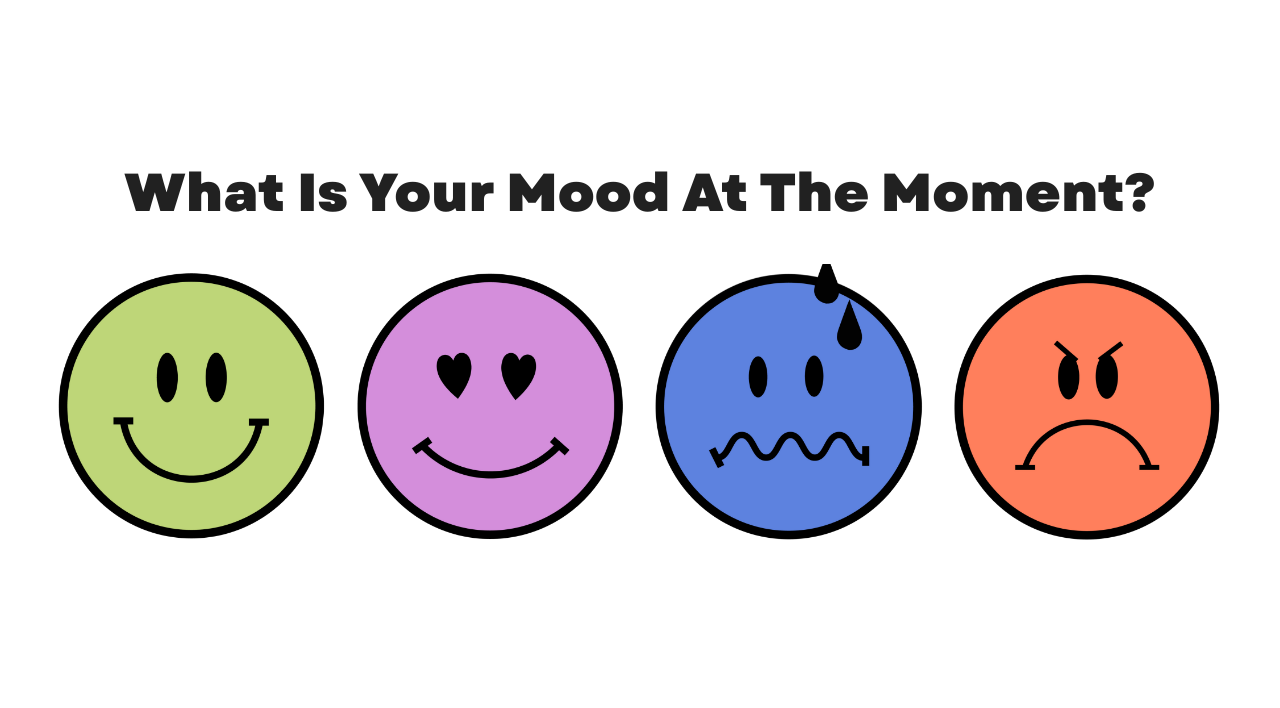
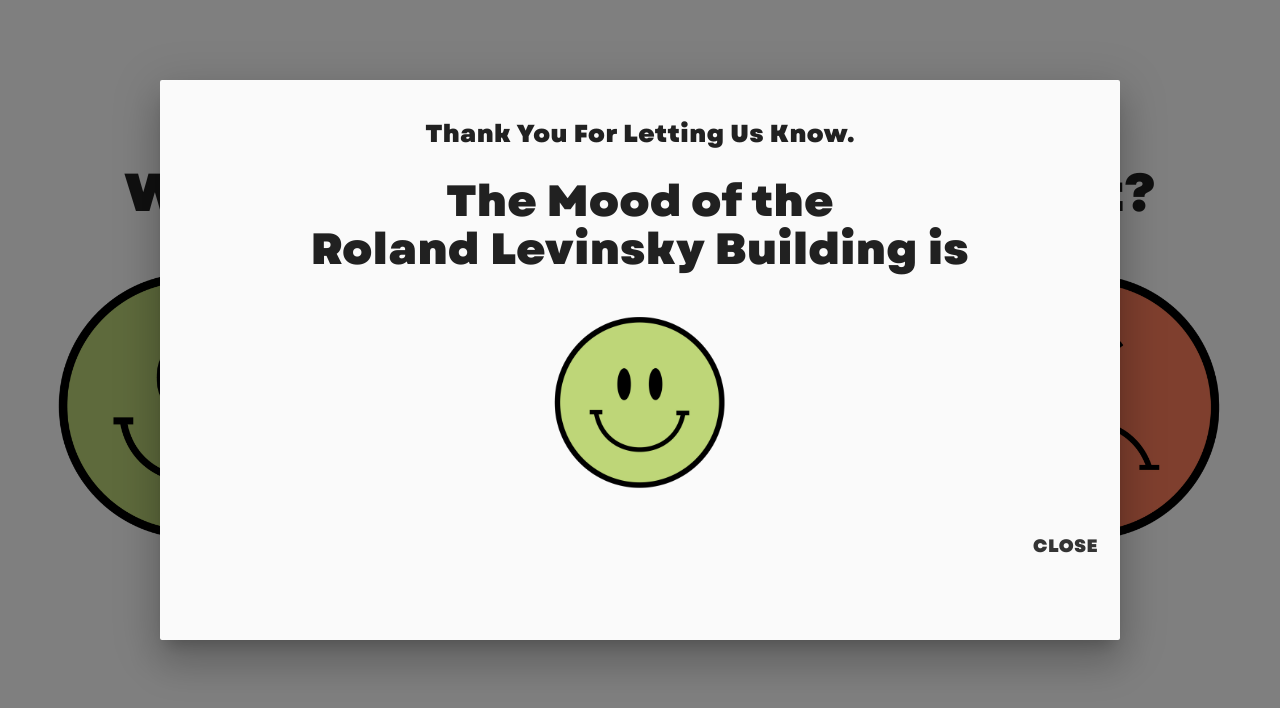
Before and after one commit to natashabatorijsdmd/publicMoodNew, a website: page index.html in a window 1280 px wide. Both pictures are taken after a click on the picture 192 px from the left and 405 px from the top of the page. Drawn offline with Linux system fonts and the light colour scheme; no server answers.

Commit message:
Adding in snapshot js

```diff
--- a/css/styles.css
+++ b/css/styles.css
@@ -2,10 +2,6 @@
     src: url(/assets/fonts/Garet-Heavy.ttf);
     font-family: Garet;
   }
-
-.body{
- background-image: url(/assets/backgroundGradient.png)
-}
 
 .main{
     padding-top: 10%;
@@ -30,3 +26,35 @@
     padding-left: 5px;
     padding-right: 5px;
 }
+
+.modal{
+    width: 75%;
+    height: 75%;
+}
+
+.thankyou{
+    text-align: center;
+    padding-bottom: 20px;
+    font-family: Garet;
+    letter-spacing: 0.5px;
+}
+
+.moodIs{
+    text-align: center;
+    padding-bottom: 20px;
+    font-family: Garet;
+    letter-spacing: 0.5px;
+}
+
+.buildingMood{
+    margin: auto;
+    display: block;
+    text-align: center;
+}
+
+.closeBtn{
+    text-align: center;
+    font-family: Garet;
+    font-size: large;
+    letter-spacing: 0.5px;
+}
--- a/index.html
+++ b/index.html
@@ -36,9 +36,11 @@
   <!-- Modal Structure -->
   <div id="modal1" class="modal">
     <div class="modal-content">
-      <h4>Thank You For Letting Us Know</h4>
-      <p>The Mood of the Roland Levinsky Building is</p>
-      <img class="joy" data-mood="joy" src="/assets/joy.png" alt="" width="20%">
+      <h5 class="thankyou">Thank You For Letting Us Know.</h5>
+      <h3 class="moodIs">The Mood of the
+          <br>
+        Roland Levinsky Building is</h3>
+      <img class="buildingMood joy" data-mood="joy" src="/assets/joy.png" alt="" width="20%">
     </div>
     <div class="modal-footer">
       <a href="#!" class="closeBtn modal-close waves-effect waves-green btn-flat">Close</a>
--- a/js/script.js
+++ b/js/script.js
@@ -22,7 +22,7 @@ joy.addEventListener('click', (e) => {
    modal.open();
    setTimeout(() => {
        modal.close()
-   }, 2000)
+   }, 12000)
    clearTimeout();
 })
 
@@ -32,7 +32,7 @@ love.addEventListener('click', (e) => {
    modal.open();
    setTimeout(() => {
        modal.close()
-   }, 2000)
+   }, 12000)
    clearTimeout();
 })
 
@@ -42,7 +42,7 @@ fear.addEventListener('click', (e) => {
    modal.open();
    setTimeout(() => {
        modal.close()
-   }, 2000)
+   }, 12000)
    clearTimeout();
 })
 
@@ -52,7 +52,7 @@ hate.addEventListener('click', (e) => {
    modal.open();
    setTimeout(() => {
        modal.close()
-   }, 2000)
+   }, 12000)
    clearTimeout();
 })
 
@@ -67,3 +67,32 @@ function saveMood(mood){
         console.log("saved")
        })
 }
+
+// Hi Chris, I'm sorry this is a mess I kind of started to figure it out but my brain was
+// so foggy I couldn't make any sense of anything (kind of felt dizzy even reading it)
+// I have put down some comments and stuff from what I could originally figure out about the process
+// but there is a fair chunk left to do, i think. I really appreciate you looking at it for me...
+
+const colRef = collection(db, 'moods')
+const q = query(colRef, orderBy('createdAt'))
+
+
+// get a snapshot of the data (from all time)
+onSnapshot(q, (snapshot) => {
+    let moods = [] //array for all data from all time
+    snapshot.docs.forEach((doc) => {
+        moods.push({ ...doc.data(), id:doc.id })
+    })
+    console.log(moods) // this isn't working yet
+})
+
+onSnapshot(q, (snapshot) => {
+    let recentMoods = [] //push data from last 3 hours only to this array
+    snapshot.docs.forEach((doc) => {
+        moods.push({ ...doc.data(), id:doc.id })
+ })
+})
+
+// maybe need a for loop to look inside the array and count how many times each element appears???
+
+var currentMood //make this variable for when we find the most frequent element in the array
```
